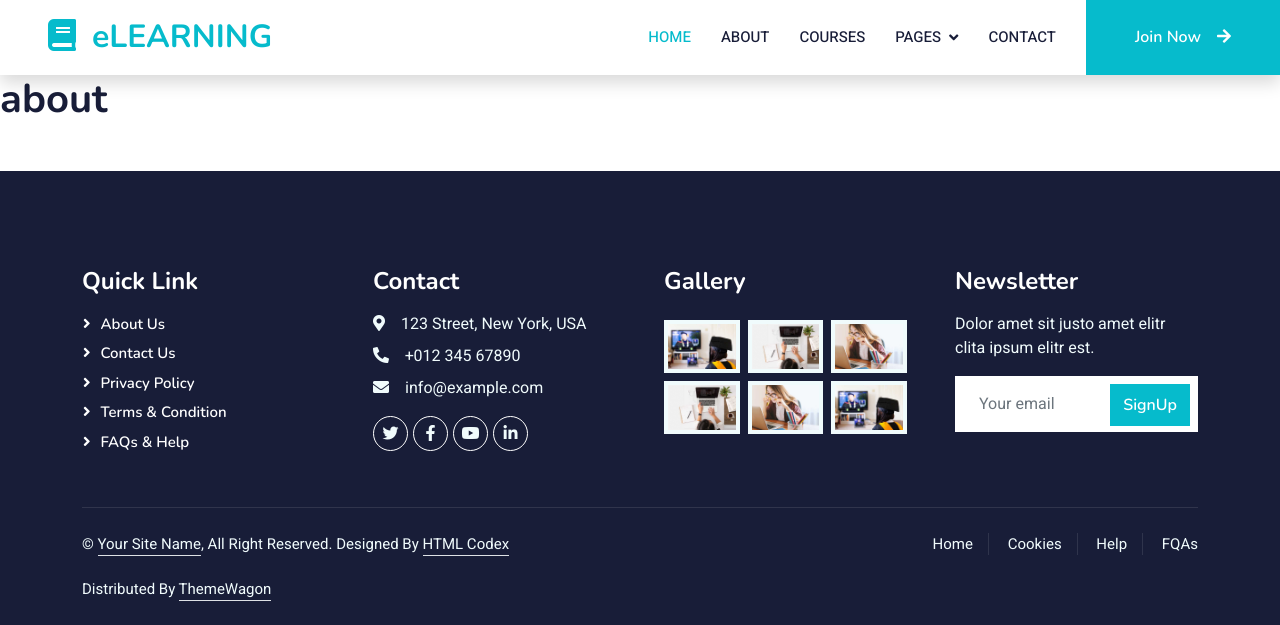
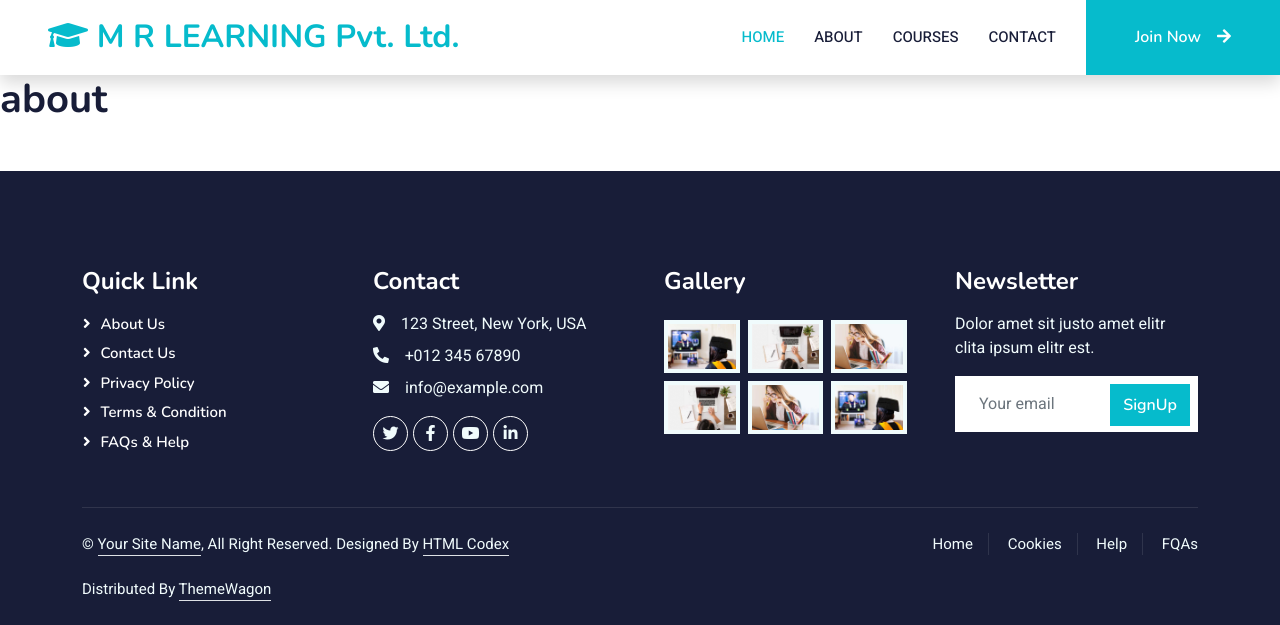
Before and after one commit to AKSHATASTHANA/mrlearning1, a Django app: page /mrweb/about/ in a window 1280 px wide. Shown: the top 625 px of the page. Run offline with Django 4.2, Linux system fonts and the light colour scheme; some libraries are stand-ins or nearby versions.

Commit message:
connections

```diff
--- a/mrweb/templates/mrweb/base.html
+++ b/mrweb/templates/mrweb/base.html
@@ -47,26 +47,19 @@
 
     <!-- Navbar Start -->
     <nav class="navbar navbar-expand-lg bg-white navbar-light shadow sticky-top p-0">
-        <a href="index.html" class="navbar-brand d-flex align-items-center px-4 px-lg-5">
-            <h2 class="m-0 text-primary"><i class="fa fa-book me-3"></i>eLEARNING</h2>
+        <a href="{% url 'home'%}" class="navbar-brand d-flex align-items-center px-4 px-lg-5">
+            <h2 class="m-0 text-primary"><i class="fa fa-graduation-cap" aria-hidden="true"></i> M R LEARNING Pvt. Ltd.
+            </h2>
         </a>
         <button type="button" class="navbar-toggler me-4" data-bs-toggle="collapse" data-bs-target="#navbarCollapse">
             <span class="navbar-toggler-icon"></span>
         </button>
         <div class="collapse navbar-collapse" id="navbarCollapse">
             <div class="navbar-nav ms-auto p-4 p-lg-0">
-                <a href="index.html" class="nav-item nav-link active">Home</a>
-                <a href="about.html" class="nav-item nav-link">About</a>
-                <a href="courses.html" class="nav-item nav-link">Courses</a>
-                <div class="nav-item dropdown">
-                    <a href="#" class="nav-link dropdown-toggle" data-bs-toggle="dropdown">Pages</a>
-                    <div class="dropdown-menu fade-down m-0">
-                        <a href="team.html" class="dropdown-item">Our Team</a>
-                        <a href="testimonial.html" class="dropdown-item">Testimonial</a>
-                        <a href="404.html" class="dropdown-item">404 Page</a>
-                    </div>
-                </div>
-                <a href="contact.html" class="nav-item nav-link">Contact</a>
+                <a href="{% url 'home'%}" class="nav-item nav-link active">Home</a>
+                <a href="{% url 'about'%}" class="nav-item nav-link">About</a>
+                <a href="{% url 'courses'%}" class="nav-item nav-link">Courses</a>
+                <a href="{% url 'contact'%}" class="nav-item nav-link">Contact</a>
             </div>
             <a href="" class="btn btn-primary py-4 px-lg-5 d-none d-lg-block">Join Now<i
                     class="fa fa-arrow-right ms-3"></i></a>
@@ -80,8 +73,8 @@
             <div class="row g-5">
                 <div class="col-lg-3 col-md-6">
                     <h4 class="text-white mb-3">Quick Link</h4>
-                    <a class="btn btn-link" href="">About Us</a>
-                    <a class="btn btn-link" href="">Contact Us</a>
+                    <a class="btn btn-link" href="{% url 'about'%}">About Us</a>
+                    <a class="btn btn-link" href="{% url 'contact'%}">Contact Us</a>
                     <a class="btn btn-link" href="">Privacy Policy</a>
                     <a class="btn btn-link" href="">Terms & Condition</a>
                     <a class="btn btn-link" href="">FAQs & Help</a>
@@ -144,7 +137,7 @@
                     </div>
                     <div class="col-md-6 text-center text-md-end">
                         <div class="footer-menu">
-                            <a href="">Home</a>
+                            <a href="{% url 'home'%}">Home</a>
                             <a href="">Cookies</a>
                             <a href="">Help</a>
                             <a href="">FQAs</a>
--- a/mrweb/urls.py
+++ b/mrweb/urls.py
@@ -3,6 +3,7 @@ from . import views
 
 urlpatterns = [
     path('', views.home, name="home"),
+    path('home/', views.home, name="home"),
     path('about/', views.about, name="about"),
     path('courses/', views.courses, name="courses"),
     path('contact/', views.contact, name="contact"),
```
